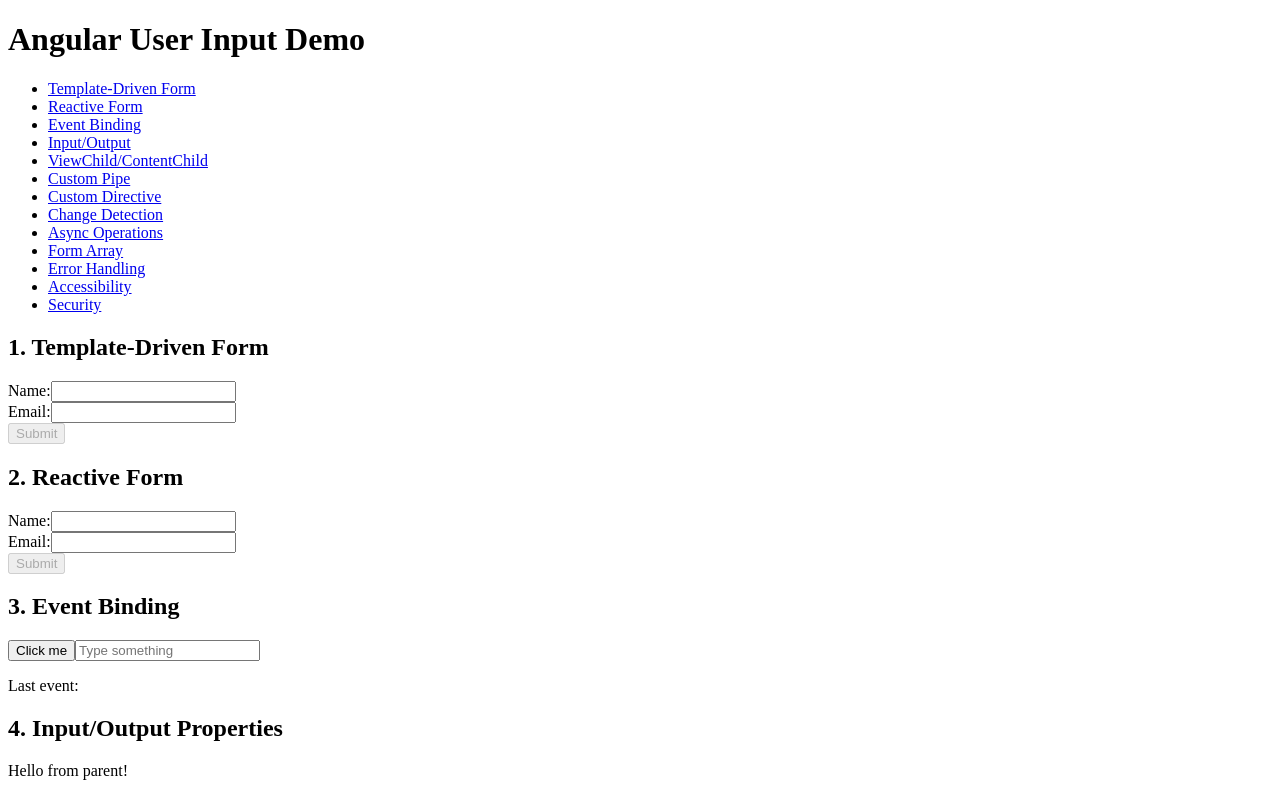
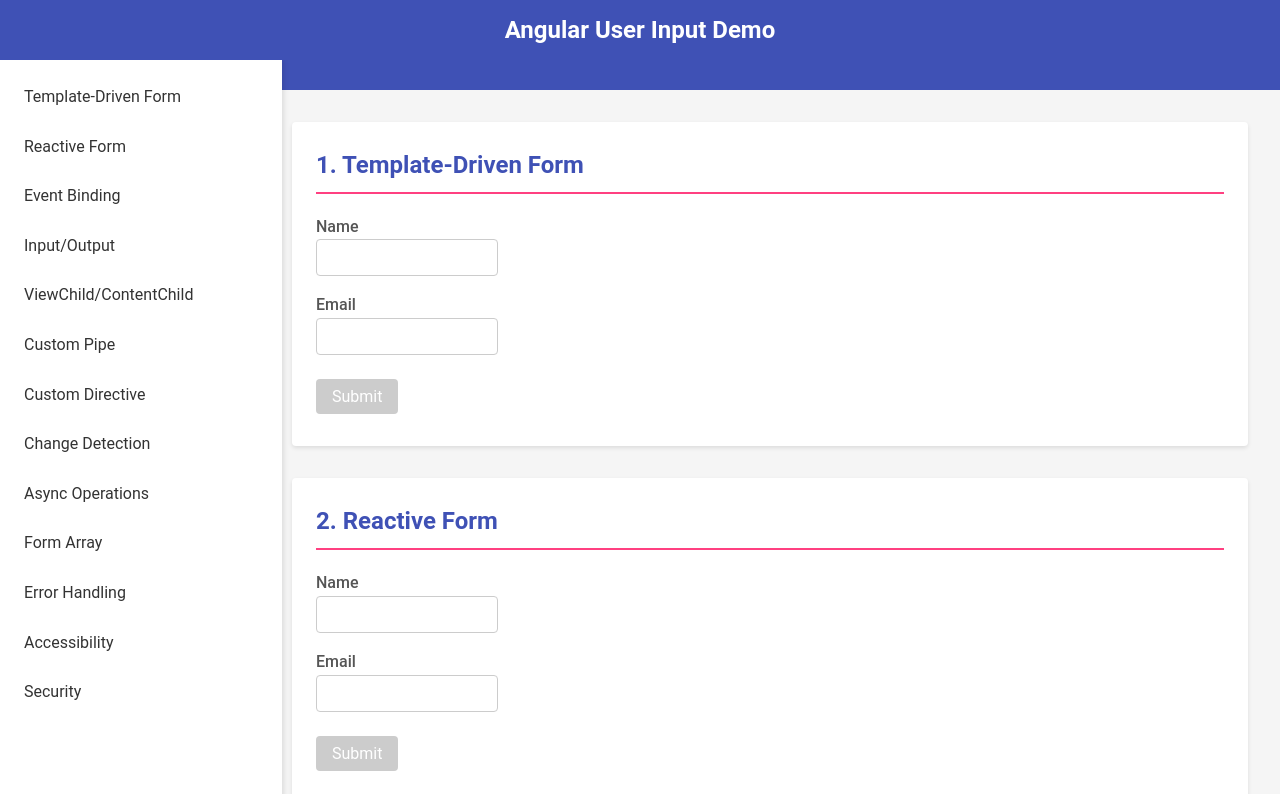
Before and after one commit to bralash/angular-user-input-demo, an Angular app: page / in a window 1280 px wide. Shown: the top 794 px of the page. Built offline with nearby package versions, Linux system fonts and the light colour scheme.

Commit message:
Overhauled the entire design system. Creates a clean UI

```diff
--- a/src/app/app.component.scss
+++ b/src/app/app.component.scss
@@ -0,0 +1,134 @@
+@import "../styles/variables.scss";
+
+// Layout
+.app-container {
+  display: grid;
+  grid-template-columns: 250px 1fr;
+  grid-template-rows: auto 1fr auto;
+  min-height: 100vh;
+}
+
+// Header
+header {
+  grid-column: 1 / -1;
+  background-color: $primary-color;
+  color: white;
+  padding: 0 1rem;
+  @include flex-center;
+  position: fixed;
+  top: 0;
+  left: 0;
+  right: 0;
+  height: $header-height;
+  z-index: 1000;
+
+  h1 {
+    margin: 0;
+    font-size: 1.5rem;
+  }
+}
+
+// Navigation
+nav {
+  background-color: $nav-background;
+  padding: 1rem;
+  box-shadow: 2px 0 5px rgba(0, 0, 0, 0.1);
+  position: fixed;
+  top: $header-height;
+  left: 0;
+  width: $nav-width;
+  height: calc(100vh - #{$header-height});
+  overflow-y: auto;
+
+  ul {
+    list-style-type: none;
+    padding: 0;
+    margin: 0;
+  }
+
+  li {
+    margin-bottom: 0.5rem;
+  }
+
+  a {
+    color: $text-color;
+    text-decoration: none;
+    transition: color 0.3s ease, background-color 0.3s ease;
+    display: block;
+    padding: 0.5rem;
+    border-radius: 4px;
+
+    &:hover {
+      color: $secondary-color;
+      background-color: rgba($primary-color, 0.1);
+    }
+
+    &:active {
+      background-color: rgba($primary-color, 0.2);
+    }
+  }
+}
+
+// Main content
+main {
+  grid-column: 2;
+  grid-row: 2;
+  padding: 2rem;
+  margin-top: 0px;
+  overflow-y: auto;
+  margin-left: 10px;
+}
+
+// Sections
+section {
+  background-color: $section-background;
+  border-radius: 4px;
+  box-shadow: 0 2px 4px rgba(0, 0, 0, 0.1);
+  padding: 1.5rem;
+  margin-bottom: 2rem;
+  scroll-margin-top: 2rem;
+
+  h2 {
+    color: $primary-color;
+    border-bottom: 2px solid $secondary-color;
+    padding-bottom: 0.5rem;
+    margin-top: 0;
+  }
+}
+
+// Footer
+footer {
+  grid-column: 1 / -1;
+  background-color: $primary-color;
+  color: white;
+  text-align: center;
+  padding: 1rem;
+}
+
+@media (max-width: 768px) {
+  .app-container {
+    grid-template-columns: 1fr;
+  }
+
+  header {
+    position: static;
+  }
+
+  nav {
+    position: static;
+    width: 100%;
+    height: auto;
+    grid-row: 2;
+    grid-column: 1 / -1;
+  }
+
+  main {
+    grid-row: 3;
+    grid-column: 1 / -1;
+    margin-top: 0;
+  }
+
+  section {
+    scroll-margin-top: 2rem;
+  }
+}
--- a/src/app/reactive-form/reactive-form.component.html
+++ b/src/app/reactive-form/reactive-form.component.html
@@ -1,13 +1,13 @@
 <form [formGroup]="userForm" (ngSubmit)="onSubmit()">
     <div>
-        <label for="name">Name:</label>
+        <label for="name">Name</label>
         <input type="text" id="name" formControlName="name">
         <div *ngIf="userForm.get('name')?.invalid && userForm.get('name')?.touched">
             Name is required
         </div>
     </div>
     <div>
-        <label for="email">Email:</label>
+        <label for="email">Email</label>
         <input type="email" id="email" formControlName="email">
         <div *ngIf="userForm.get('email')?.invalid && userForm.get('email')?.touched">
             Valid email is required
--- a/src/app/template-driven-form/template-driven-form.component.html
+++ b/src/app/template-driven-form/template-driven-form.component.html
@@ -1,10 +1,10 @@
 <form #userForm="ngForm" (ngSubmit)="onSubmit(userForm.value)">
     <div>
-        <label for="name">Name:</label>
+        <label for="name">Name</label>
         <input type="text" id="name" name="name" ngModel required>
     </div>
     <div>
-        <label for="email">Email:</label>
+        <label for="email">Email</label>
         <input type="email" id="email" name="email" ngModel required>
     </div>
     <button type="submit" [disabled]="!userForm.form.valid">Submit</button>
--- a/src/styles.scss
+++ b/src/styles.scss
@@ -1 +1,65 @@
-/* You can add global styles to this file, and also import other style files */
+@import "./styles/variables.scss";
+
+html {
+  scroll-behavior: smooth;
+}
+body {
+  font-family: "Roboto", Arial, sans-serif;
+  line-height: 1.6;
+  color: $text-color;
+  background-color: $background-color;
+  margin: 0;
+  padding: 0;
+}
+
+// Form elements
+label {
+  display: block;
+  color: $label-color;
+  font-weight: 500;
+}
+input,
+textarea,
+select {
+  font-family: inherit;
+  font-size: 1rem;
+  padding: 0.5rem;
+  margin-bottom: 1rem;
+  border: 1px solid #ccc;
+  border-radius: 4px;
+  width: 20%;
+  box-sizing: border-box;
+  transition: border-color 0.3s ease, box-shadow 0.3s ease;
+
+  &:focus {
+    outline: none;
+    border-color: $primary-color;
+    box-shadow: 0 0 0 2px rgba($primary-color, 0.2);
+  }
+}
+
+button {
+  font-family: inherit;
+  font-size: 1rem;
+  padding: 0.5rem 1rem;
+  margin: 0.5rem 0;
+  background-color: $primary-color;
+  color: white;
+  border: none;
+  border-radius: 4px;
+  cursor: pointer;
+  transition: background-color 0.3s ease, transform 0.1s ease;
+
+  &:hover {
+    background-color: darken($primary-color, 10%);
+  }
+
+  &:active {
+    transform: translateY(1px);
+  }
+
+  &:disabled {
+    background-color: #ccc;
+    cursor: not-allowed;
+  }
+}
--- /dev/null
+++ b/src/styles/variables.scss
@@ -0,0 +1,17 @@
+// Variables
+$primary-color: #3f51b5;
+$secondary-color: #ff4081;
+$background-color: #f5f5f5;
+$text-color: #333;
+$nav-background: #fff;
+$section-background: #fff;
+$label-color: #555;
+$header-height: 60px;
+$nav-width: 250px;
+
+//Mixins
+@mixin flex-center {
+  display: flex;
+  justify-content: center;
+  align-items: center;
+}
```
